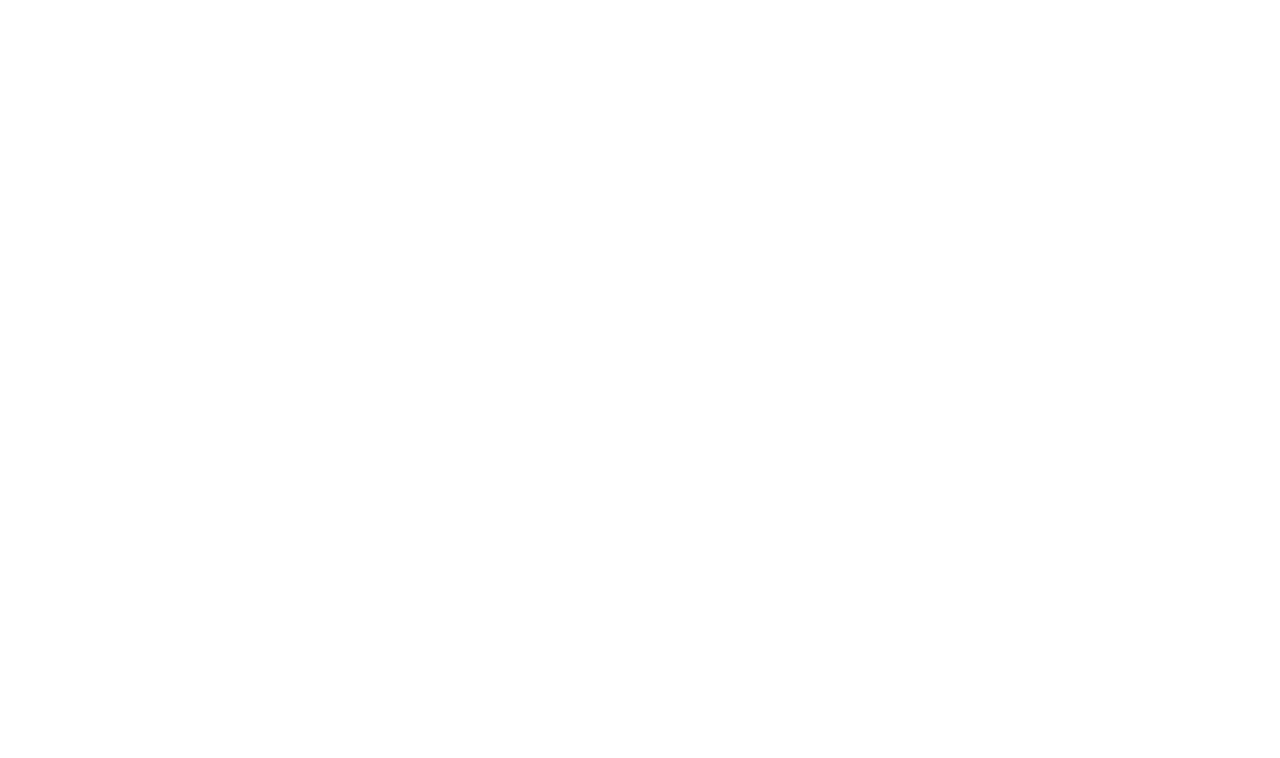
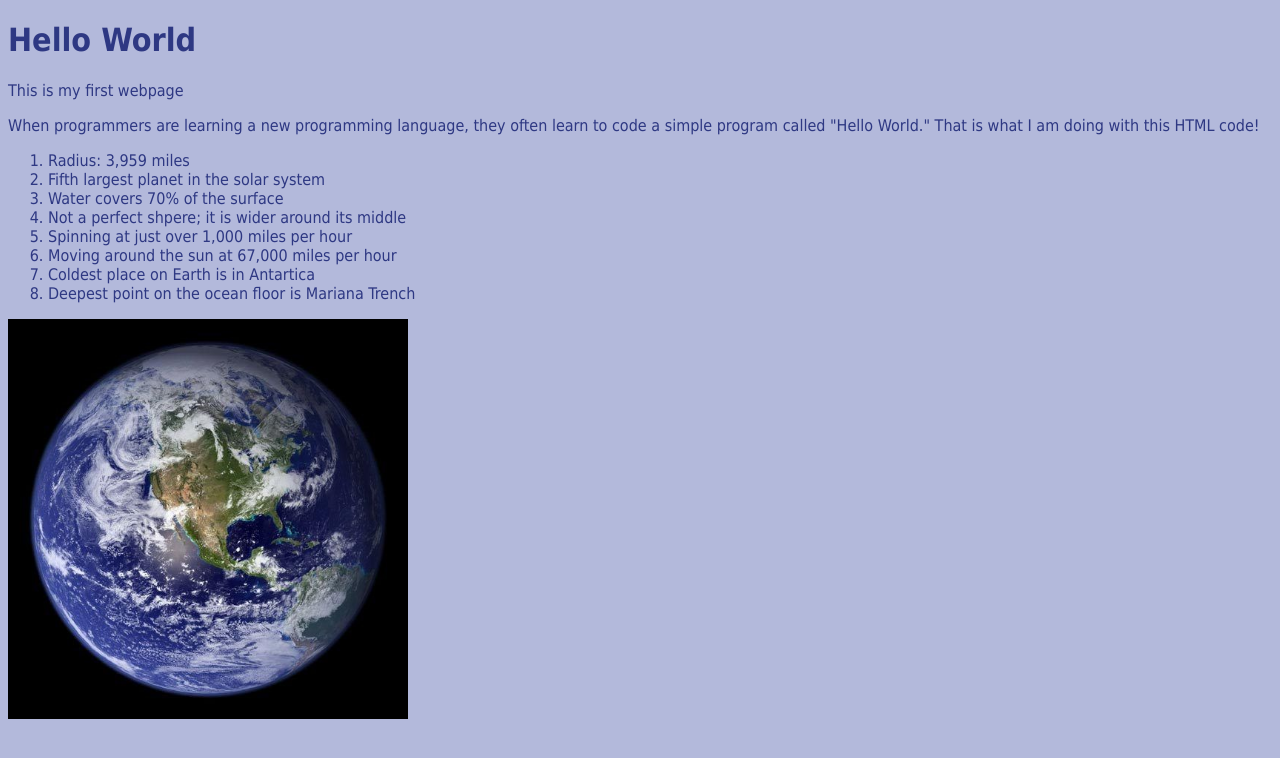
Before and after one commit to lorenlemarr-pvcc/lorenlemarr-pvcc.github.io, a plain HTML site: page helloworld.html in a window 1280 px wide. Drawn offline with Linux system fonts and the light colour scheme.

Commit message:
Add files via upload

```diff
--- a/helloworld.html
+++ b/helloworld.html
@@ -1,2 +1,30 @@
 <!DOCTYPE html>
-<!--NAME:>
+<!--NAME: Loren Lemarr
+PROG PURPOSE: This is my first HTML program: Hello World
+-->
+<html lang = "en">
+    <head>
+        <title>Hello World</title>
+    </head>
+    <body   style ="color: #2e3883; background-color: #b3b9db; font-family: tahoma, verdana; " >
+
+        <h1>Hello World</h1>
+        <p>This is my first webpage</p>
+        <p>
+            When programmers are learning a new programming language,
+            they often learn to code a simple program called "Hello World."
+            That is what I am doing with this HTML code!
+        </p>
+        <ol>
+            <li>Radius: 3,959 miles</li>
+            <li>Fifth largest planet in the solar system</li>
+            <li>Water covers 70% of the surface</li>
+            <li>Not a perfect shpere; it is wider around its middle</li>
+            <li>Spinning at just over 1,000 miles per hour</li>
+            <li>Moving around the sun at 67,000 miles per hour</li>
+            <li>Coldest place on Earth is in Antartica</li>
+            <li>Deepest point on the ocean floor is Mariana Trench</li>
+        </ol>
+        <img src ="world.jpg" width ="400" />
+    </body>
+</html>
```
